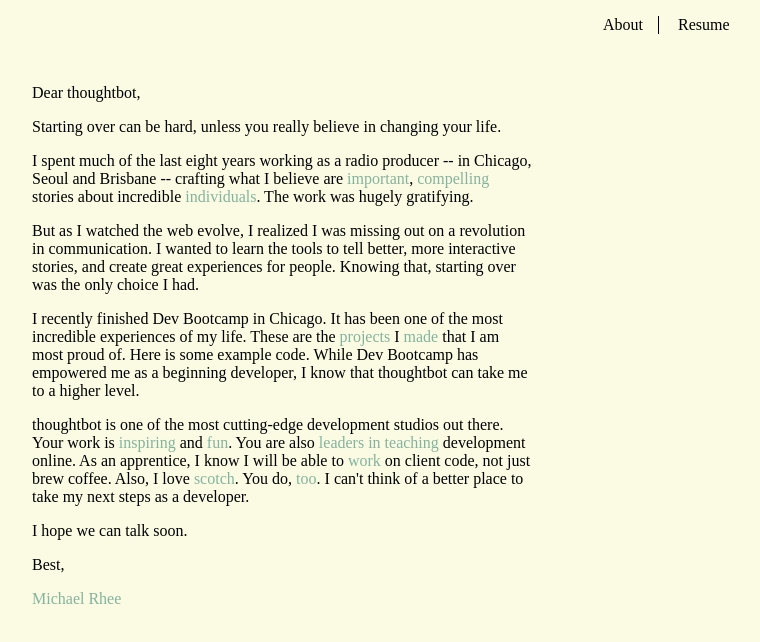
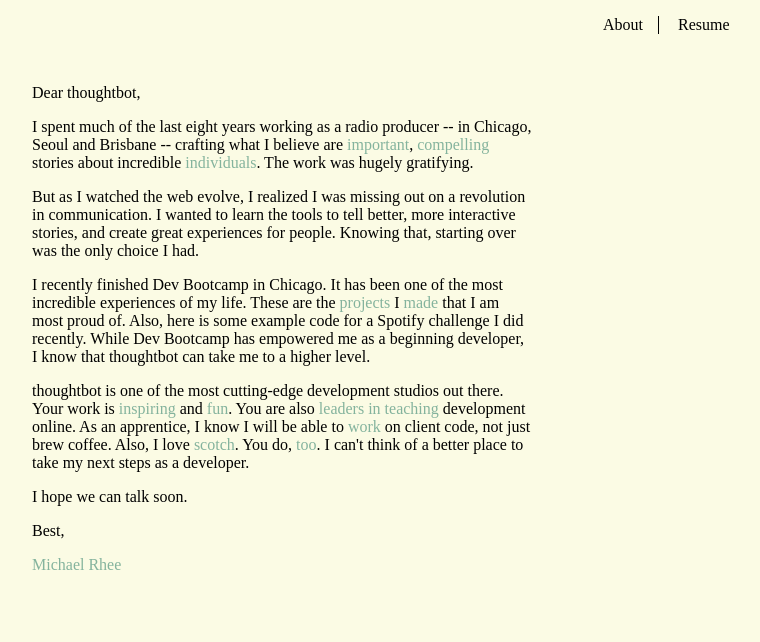
Before and after one commit to vertigokidd/vertigokidd.github.io, a plain HTML site: page thoughtbot.html in a window 1280 px wide. Shown: the whole page, without its empty margins (358-1118 px from the left). Drawn offline with Linux system fonts and the light colour scheme; a web font is replaced by a local one.

Commit message:
Add example code links

```diff
--- a/thoughtbot.html
+++ b/thoughtbot.html
@@ -15,13 +15,11 @@
   <div class="letter">
     <p>Dear thoughtbot,</p>
 
-    <p>Starting over can be hard, unless you really believe in changing your life.<p>
-
     <p>I spent much of the last eight years working as a radio producer -- in Chicago, Seoul and Brisbane -- crafting what I believe are <a class="visible-link" href="http://pri.org/stories/2010-06-25/legacy-korean-war">important</a>, <a class="visible-link" href="http://www.youtube.com/watch?v=tZdCGJTQh2w">compelling</a> stories about incredible <a class="visible-link" href="http://pri.org/stories/2012-10-29/fijian-band-rosiloa-keeps-culture-alive-through-music">individuals</a>. The work was hugely gratifying.</p>
 
     <p>But as I watched the web evolve, I realized I was missing out on a revolution in communication. I wanted to learn the tools to tell better, more interactive stories, and create great experiences for people. Knowing that, starting over was the only choice I had.</p>
 
-    <p>I recently finished Dev Bootcamp in Chicago. It has been one of the most incredible experiences of my life. These are the <a class="visible-link" href="http://maiku.me">projects</a> I <a class="visible-link" href="https://chrome.google.com/webstore/detail/getyourcrayon-alpha/pbkgodffljfhdlinelnhklhcdoiedbej">made</a> that I am most proud of. Here is some example code. While Dev Bootcamp has empowered me as a beginning developer, I know that thoughtbot can take me to a higher level.</p>
+    <p>I recently finished Dev Bootcamp in Chicago. It has been one of the most incredible experiences of my life. These are the <a class="visible-link" href="http://maiku.me">projects</a> I <a class="visible-link" href="https://chrome.google.com/webstore/detail/getyourcrayon-alpha/pbkgodffljfhdlinelnhklhcdoiedbej">made</a> that I am most proud of. Also, here is some <a href="https://gist.github.com/vertigokidd/4dcb67c07bf2748d6629">example code</a> for a <a href="https://www.spotify.com/us/jobs/tech/reversed-binary/">Spotify challenge</a> I did recently. While Dev Bootcamp has empowered me as a beginning developer, I know that thoughtbot can take me to a higher level.</p>
 
     <p>thoughtbot is one of the most cutting-edge development studios out there. Your work is <a class="visible-link" href="https://github.com/thoughtbot/factory_girl/tree/master">inspiring</a> and <a class="visible-link" href="http://jsfiddle.net/kHJr6/2/">fun</a>. You are also <a class="visible-link" href="https://learn.thoughtbot.com/prime">leaders in teaching</a> development online. As an apprentice, I know I will be able to <a class="visible-link" href="http://robots.thoughtbot.com/post/19951586635/why-i-chose-apprentice-io">work</a> on client code, not just brew coffee. Also, I love <a class="visible-link" href="http://en.wikipedia.org/wiki/Lagavulin_distillery">scotch</a>. You do, <a class="visible-link" href="https://www.facebook.com/photo.php?fbid=525490257527856&set=a.497966776946871.1073741825.103165183093701&type=1&theater">too</a>. I can't think of a better place to take my next steps as a developer.</p>
     <p>I hope we can talk soon.</p>
```
